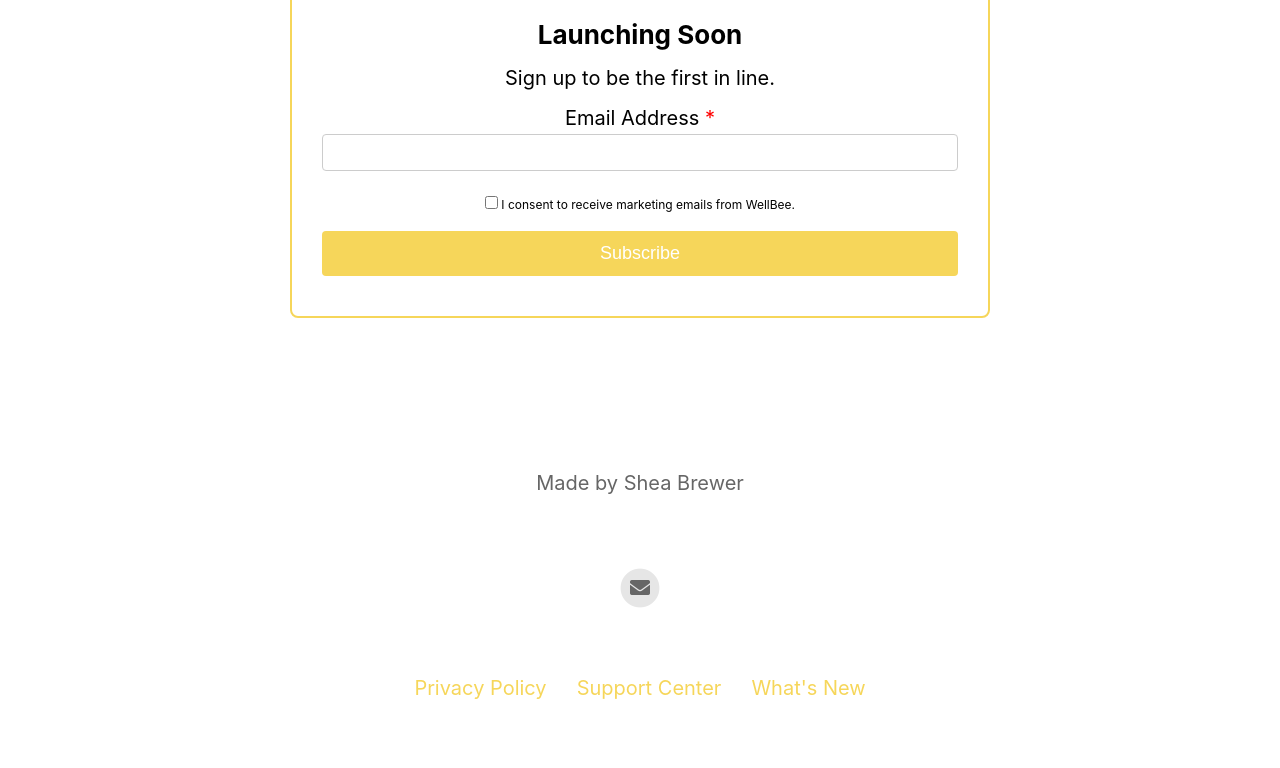
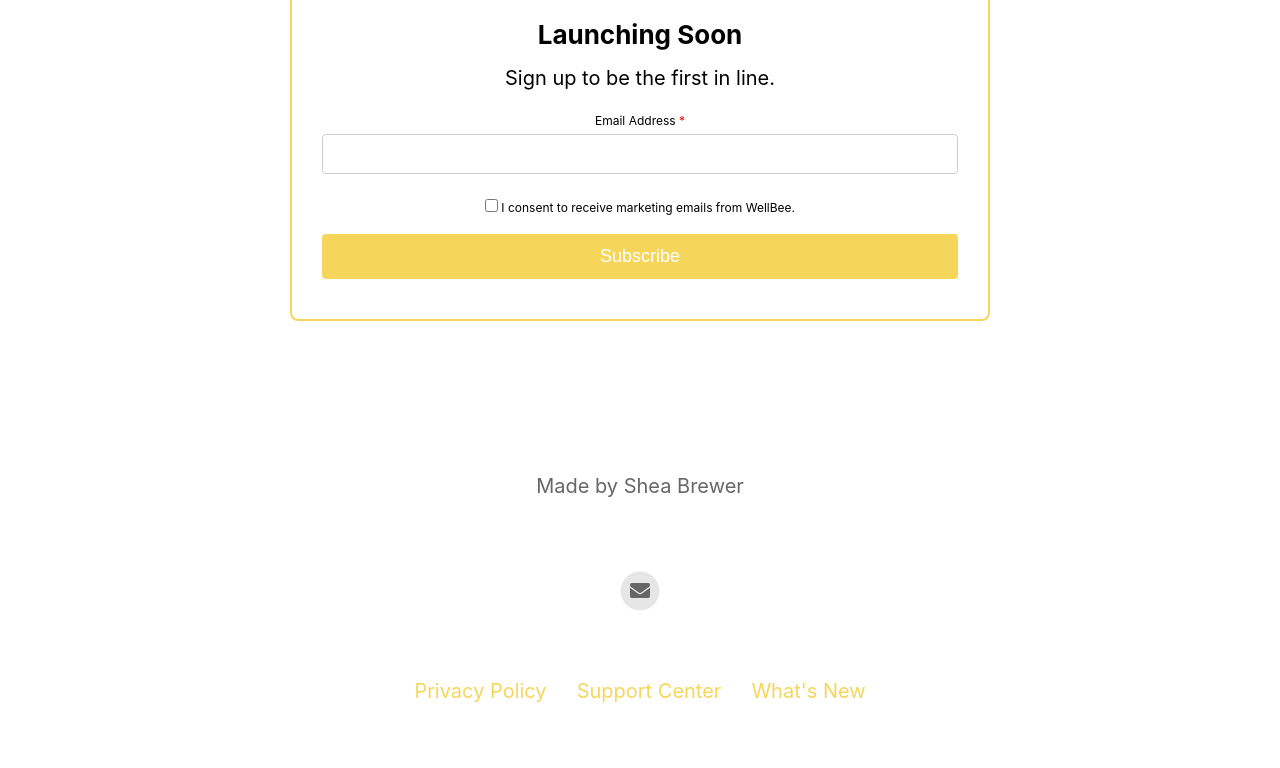
Before and after one commit to sheabrewer1986/WellBeeWebsite, a Jekyll site: the page built from index.html, in a window 1280 px wide. Shown: the part 1583-2351 px from the top of the page. Built offline with Jekyll 4.4.1, drawn with Linux system fonts in a browser that asks for light colours; nearby versions of some CDN libraries.

Commit message:
[Tweak] Changed text size for fields surrounding the entry field.

```diff
--- a/_sass/layout.scss
+++ b/_sass/layout.scss
@@ -657,12 +657,17 @@ nav > ul li a:active {
     margin-bottom: 5px;
 }
 
+.waitlistField label {
+    font-size: 1.2rem;
+}
+
 .waitlistField input {
     width: 100%;
     padding: 10px;
     margin-top: 6px;
     border: 1px solid #ccc;
     border-radius: 4px;
+	font-size: 1.6rem;
 }
 
 .waitlistConsent {
```
